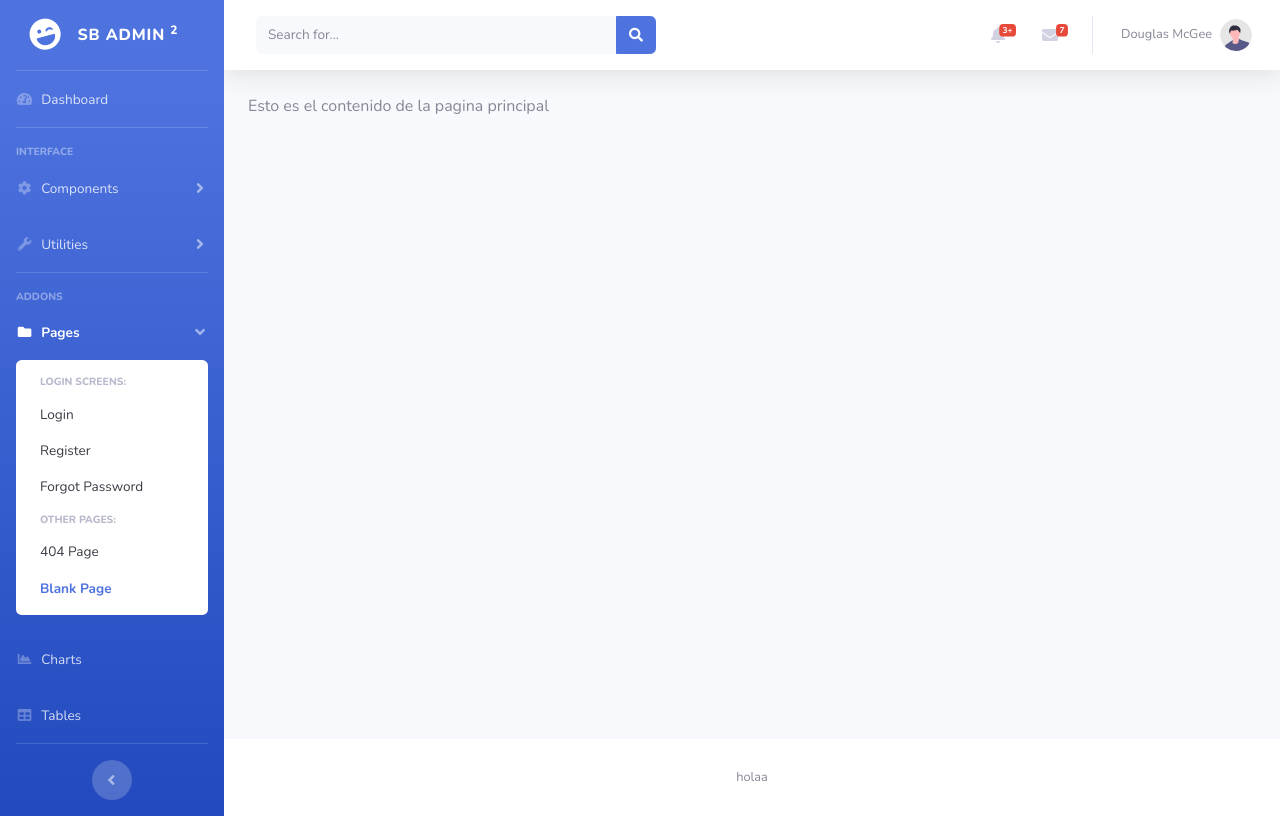
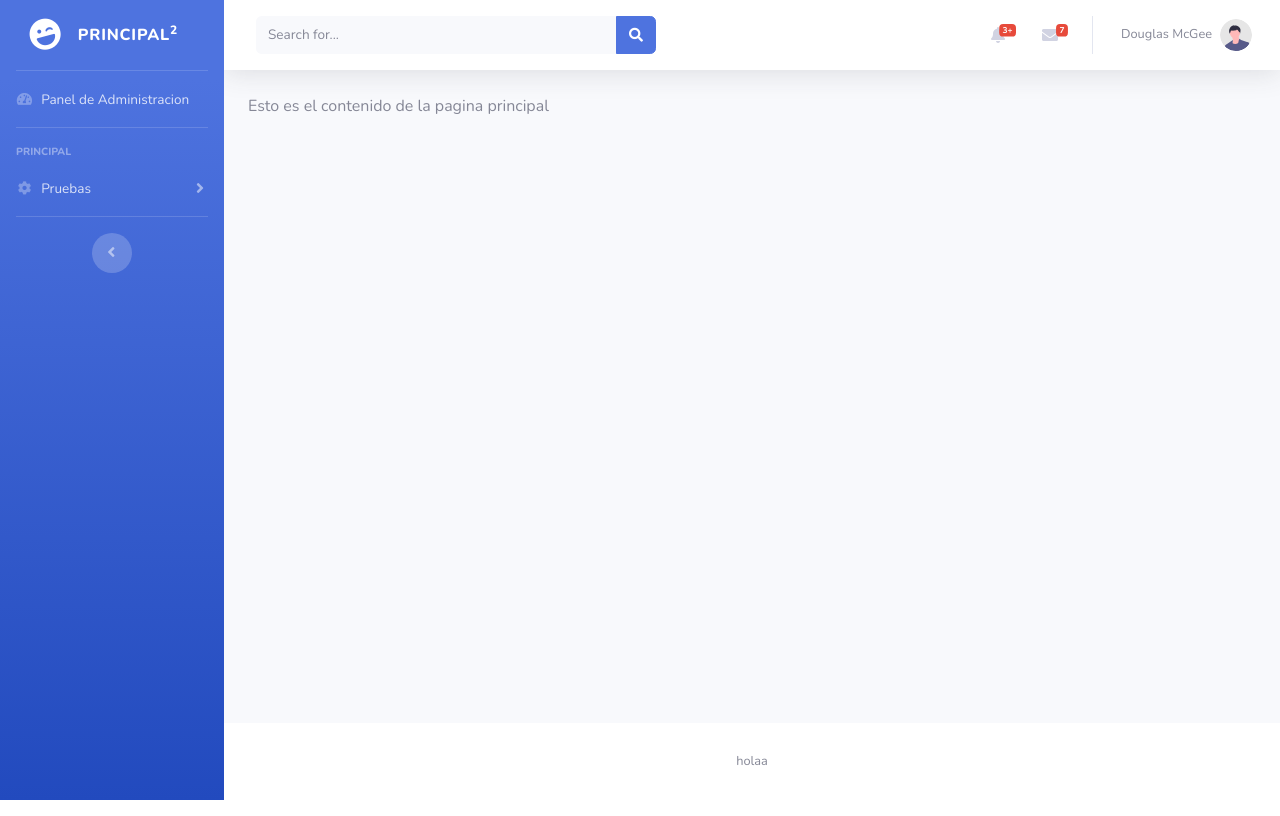
Before and after one commit to david-barrei/App_Completa, a Django app: template proyecto1/clientes/templates/crud/compras.html in a window 1280 px wide. Run offline with Django 4.2, Linux system fonts and the light colour scheme; the template is opened without the code that fills it, so the values that code supplies are empty; some libraries are stand-ins or nearby versions.

Commit message:
Agregando login

```diff
--- a/proyecto1/clientes/templates/crud/compras.html
+++ b/proyecto1/clientes/templates/crud/compras.html
@@ -1,6 +1,10 @@
 {% extends 'base/base.html'%}
 
 {% block title %} Compras {% endblock title%}
+
+{% block titulo_izq%}
+<div class="sidebar-brand-text mx-3"> Principal<sup>2</sup></div>
+{% endblock titulo_izq%}
 
 {% block body %}
 Esto es el contenido de la pagina principal
--- a/proyecto1/clientes/urls.py
+++ b/proyecto1/clientes/urls.py
@@ -8,5 +8,6 @@
 urlpatterns = [
     path('',views.Home.as_view(), name='home'),
     path('compras/',views.compras.as_view(), name='compras'),
+    path('login/',views.login.as_view(), name='login'),
 
 ]+ static(settings.MEDIA_URL,document_root=settings.MEDIA_ROOT)#Carga imagenes
--- a/proyecto1/templates/base/base.html
+++ b/proyecto1/templates/base/base.html
@@ -26,6 +26,7 @@
     <!-- Page Wrapper -->
     <div id="wrapper">
 
+        {% block sidebar %}
         <!-- Sidebar -->
         <ul class="navbar-nav bg-gradient-primary sidebar sidebar-dark accordion" id="accordionSidebar">
 
@@ -34,7 +35,9 @@
                 <div class="sidebar-brand-icon rotate-n-15">
                     <i class="fas fa-laugh-wink"></i>
                 </div>
-                <div class="sidebar-brand-text mx-3">SB Admin <sup>2</sup></div>
+                {% block titulo_izq%}
+                    <div class="sidebar-brand-text mx-3"> <sup>2</sup></div>
+                {% endblock titulo_izq%}
             </a>
 
             <!-- Divider -->
@@ -44,7 +47,7 @@
             <li class="nav-item">
                 <a class="nav-link" href="index.html">
                     <i class="fas fa-fw fa-tachometer-alt"></i>
-                    <span>Dashboard</span></a>
+                    <span>Panel de Administracion</span></a>
             </li>
 
             <!-- Divider -->
@@ -52,26 +55,26 @@
 
             <!-- Heading -->
             <div class="sidebar-heading">
-                Interface
+                Principal
             </div>
 
-            <!-- Nav Item - Pages Collapse Menu -->
+             <!-- Nav Item - Pages Collapse Menu de paginas -->
             <li class="nav-item">
                 <a class="nav-link collapsed" href="#" data-toggle="collapse" data-target="#collapseTwo"
                     aria-expanded="true" aria-controls="collapseTwo">
                     <i class="fas fa-fw fa-cog"></i>
-                    <span>Components</span>
+                    <span>Pruebas</span>
                 </a>
                 <div id="collapseTwo" class="collapse" aria-labelledby="headingTwo" data-parent="#accordionSidebar">
                     <div class="bg-white py-2 collapse-inner rounded">
-                        <h6 class="collapse-header">Custom Components:</h6>
-                        <a class="collapse-item" href="buttons.html">Buttons</a>
-                        <a class="collapse-item" href="cards.html">Cards</a>
+                        <h6 class="collapse-header">Seccion pruebas:</h6>
+                        <a class="collapse-item" href="buttons.html">Login</a>
+                        <a class="collapse-item" href="cards.html">Personas</a>
                     </div>
                 </div>
             </li>
-
-            <!-- Nav Item - Utilities Collapse Menu -->
+            {% comment %}
+            <!-- Nav Item - Utilities Collapse Menu utilidades  -->
             <li class="nav-item">
                 <a class="nav-link collapsed" href="#" data-toggle="collapse" data-target="#collapseUtilities"
                     aria-expanded="true" aria-controls="collapseUtilities">
@@ -118,21 +121,21 @@
                         <a class="collapse-item active" href="blank.html">Blank Page</a>
                     </div>
                 </div>
-            </li>
+            </li> {% endcomment %}
 
             <!-- Nav Item - Charts -->
-            <li class="nav-item">
+            {% comment %} <li class="nav-item">
                 <a class="nav-link" href="charts.html">
                     <i class="fas fa-fw fa-chart-area"></i>
                     <span>Charts</span></a>
-            </li>
+            </li> {% endcomment %}
 
             <!-- Nav Item - Tables -->
-            <li class="nav-item">
+            {% comment %} <li class="nav-item">
                 <a class="nav-link" href="tables.html">
                     <i class="fas fa-fw fa-table"></i>
                     <span>Tables</span></a>
-            </li>
+            </li> {% endcomment %}
 
             <!-- Divider -->
             <hr class="sidebar-divider d-none d-md-block">
@@ -144,13 +147,13 @@
 
         </ul>
         <!-- End of Sidebar -->
-
+        {% endblock sidebar %}
         <!-- Content Wrapper -->
         <div id="content-wrapper" class="d-flex flex-column">
 
             <!-- Main Content -->
             <div id="content">
-
+                {% block topbar%}
                 <!-- Topbar -->
                 <nav class="navbar navbar-expand navbar-light bg-white topbar mb-4 static-top shadow">
 
@@ -354,7 +357,7 @@
 
                 </nav>
                 <!-- End of Topbar -->
-
+                {% endblock topbar %}
                 <!-- Begin Page Content -->
                 <div class="container-fluid">
 
@@ -365,7 +368,7 @@
 
             </div>
             <!-- End of Main Content -->
-
+            {% block footer1 %}
             <!-- Footer -->
             <footer class="sticky-footer bg-white">
                 <div class="container my-auto">
@@ -377,12 +380,18 @@
                 </div>
             </footer>
             <!-- End of Footer -->
-
+            {% endblock footer1 %}
         </div>
         <!-- End of Content Wrapper -->
 
     </div>
     <!-- End of Page Wrapper -->
+
+    {% block login %}
+
+    {% endblock login%}
+
+
 
     <!-- Scroll to Top Button-->
     <a class="scroll-to-top rounded" href="#page-top">
```
Also changed, not shown: proyecto1/clientes/templates/crud/login.html (added, +72 -0 lines), proyecto1/clientes/views.py (+10 -2 lines).
